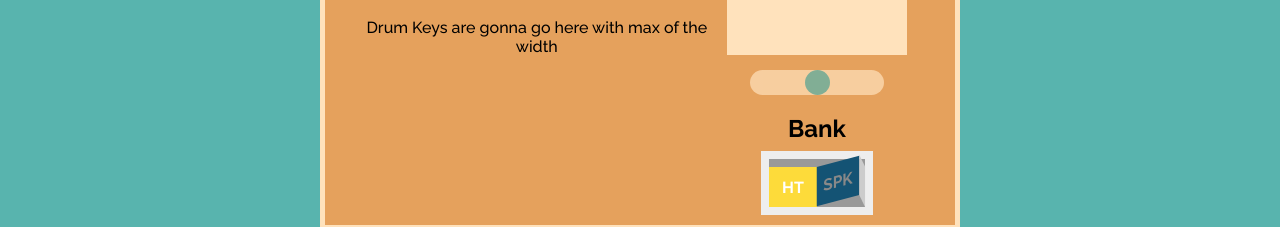
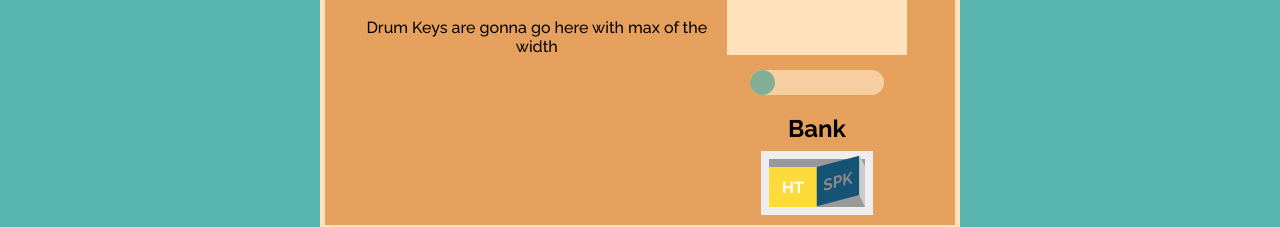
Before and after one commit to EliasB8/React-Drum-Machine, a React (Create React App) app: page / in a window 1280 px wide. Shown: the part 383-610 px from the top of the page. Built offline with nearby package versions, Linux system fonts and the light colour scheme.

Commit message:
Completed Drum Machine

```diff
--- a/src/components/Main.js
+++ b/src/components/Main.js
@@ -1,18 +1,133 @@
 import React from "react";
 import Drum from "./Drum";
 import Controller from "./Controller";
+import { keys } from "../soundsAndKeys";
 
 class Main extends React.Component {
   constructor(props) {
     super(props);
-    this.state = {};
+    this.state = {
+      power: true,
+      display: "",
+      volume: 0.6,
+      bankHK: true,
+      activeKey: "",
+      disabledController: false
+    };
+    this.handlePower = this.handlePower.bind(this);
+    this.handleDisplay = this.handleDisplay.bind(this);
+    this.handleVolume = this.handleVolume.bind(this);
+    this.handleBank = this.handleBank.bind(this);
+    this.handleKeyPress = this.handleKeyPress.bind(this);
+    this.handleKeyClick = this.handleKeyClick.bind(this);
+    this.handleVolumeLevel = this.handleVolumeLevel.bind(this);
   }
+
+  componentDidMount() {
+    document.querySelectorAll(".drum-pad").forEach((item) => {
+      item.addEventListener("click", (event) => {
+        this.handleKeyClick(event.target.innerText);
+      });
+    });
+
+    document.addEventListener("keypress", this.handleKeyPress);
+  }
+
+  componentWillUnmount() {
+    document.querySelectorAll(".drum-pad").forEach((item) => {
+      item.removeEventListener("click", (event) => {
+        this.handleKeyClick(event.target.innerText);
+      });
+    });
+
+    document.removeEventListener("keypress", this.handleKeyPress);
+  }
+
+  handleKeyClick(keypad) {
+    this.playSounds(keypad);
+    this.setState({
+      activeKey: keypad
+    });
+  }
+
+  handleKeyPress(event) {
+    const keypad = String.fromCharCode(event.keyCode);
+    this.setState({
+      activeKey: keypad.toUpperCase()
+    });
+    keys.allKeys.forEach((element) => {
+      if (keypad === element || keypad.toUpperCase() === element) {
+        console.log(element);
+        this.playSounds(element);
+      }
+    });
+  }
+
+  playSounds(item) {
+    if (this.state.power) {
+      document.getElementById(item).play();
+      this.handleDisplay(
+        document.getElementById(item).parentElement.id.split("-").join(" ")
+      );
+    }
+  }
+
+  handlePower() {
+    this.setState((state) => ({
+      power: !state.power,
+      disabledController: !state.disabledController
+    }));
+    const powerStatus = !this.state.power ? "ON" : "OFF";
+    this.handleDisplay("Power : " + powerStatus);
+  }
+  handleDisplay(text) {
+    this.setState({
+      display: text
+    });
+  }
+
+  handleVolume(level) {
+    this.setState({
+      volume: level
+    });
+    this.handleVolumeLevel();
+  }
+
+  handleVolumeLevel() {
+    const Audios = document.getElementsByTagName("AUDIO");
+    for (let i = 0; i < Audios.length; i++) {
+      Audios[i].volume = this.state.volume;
+    }
+    this.handleDisplay("Volume : " + Math.floor(this.state.volume * 100));
+  }
+
+  handleBank() {
+    this.setState((state) => ({
+      bankHK: !state.bankHK
+    }));
+    const bankName = !this.state.bankHK ? "Heater Kit" : "Smooth Piano Kit";
+    this.handleDisplay(bankName);
+  }
+
   render() {
     return (
       <>
         <div id="drum-machine" className="drum-machine-container">
-          <Drum />
-          <Controller />
+          <Drum
+            bank={this.state.bankHK}
+            power={this.state.power}
+            volume={this.state.volume}
+          />
+          <Controller
+            disabled={this.state.disabledController}
+            volume={this.state.volume}
+            power={this.state.power}
+            display={this.state.display}
+            bankHK={this.state.bankHK}
+            handlePower={this.handlePower}
+            handleBank={this.handleBank}
+            handleVolume={this.handleVolume}
+          />
         </div>
       </>
     );
```
